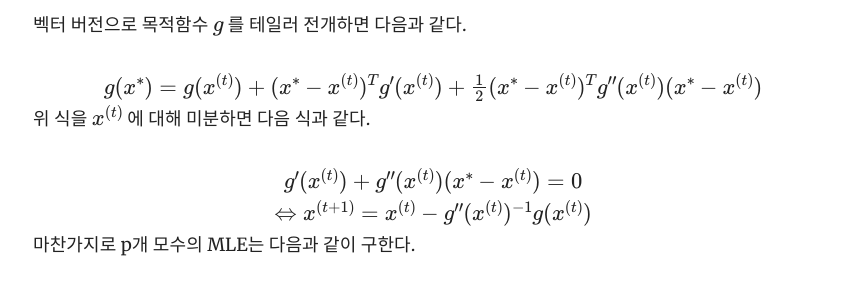
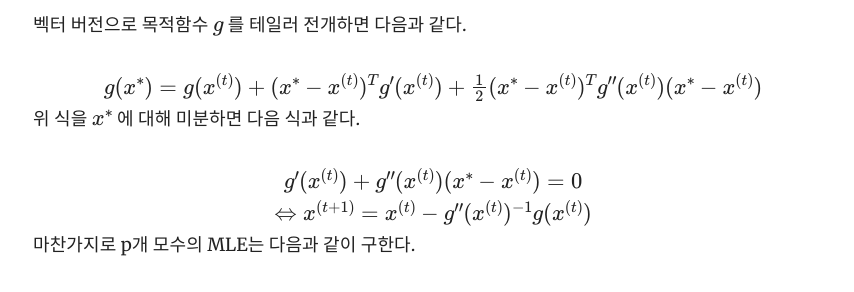
Before and after one commit to yrk3434/yrk3434.github.io, a Jekyll site: the page built from _docs/Theory/Computational Statistics_Optimization.md, in a window 1280 px wide and 900 px high, scrolled down 5849 px. Shown: the part 156-448 px from the top of the window, without its empty margins (357-1211 px from the left). Built offline with Jekyll 4.4.1, drawn with Linux system fonts in a browser that asks for light colours; formulas are drawn with MathJax 3.

```diff
--- a/_docs/Theory/Computational Statistics_Optimization.md
+++ b/_docs/Theory/Computational Statistics_Optimization.md
@@ -172,7 +172,7 @@ p 차원 벡터 $x^{(t)}=(x^{(t)}_{1},...,x^{(t)}_{p})^T$에 대해 최적화하
 <center>$ g(x^*)=g(x^{(t)})+(x^*-x^{(t)})^Tg'(x^{(t)})+
 \frac{1}{2}(x^*-x^{(t)})^Tg''(x^{(t)})(x^*-x^{(t)}) $ </center>
 
-위 식을 $ x^{(t)} $ 에 대해 미분하면 다음 식과 같다.
+위 식을 $ x^* $ 에 대해 미분하면 다음 식과 같다.
 <center>$ g'(x^{(t)})+g''(x^{(t)})(x^*-x^{(t)})=0 $</center>
 <center>$ \Leftrightarrow x^{(t+1)}=
 x^{(t)}-g''(x^{(t)})^{-1}g(x^{(t)}) $</center>
```
